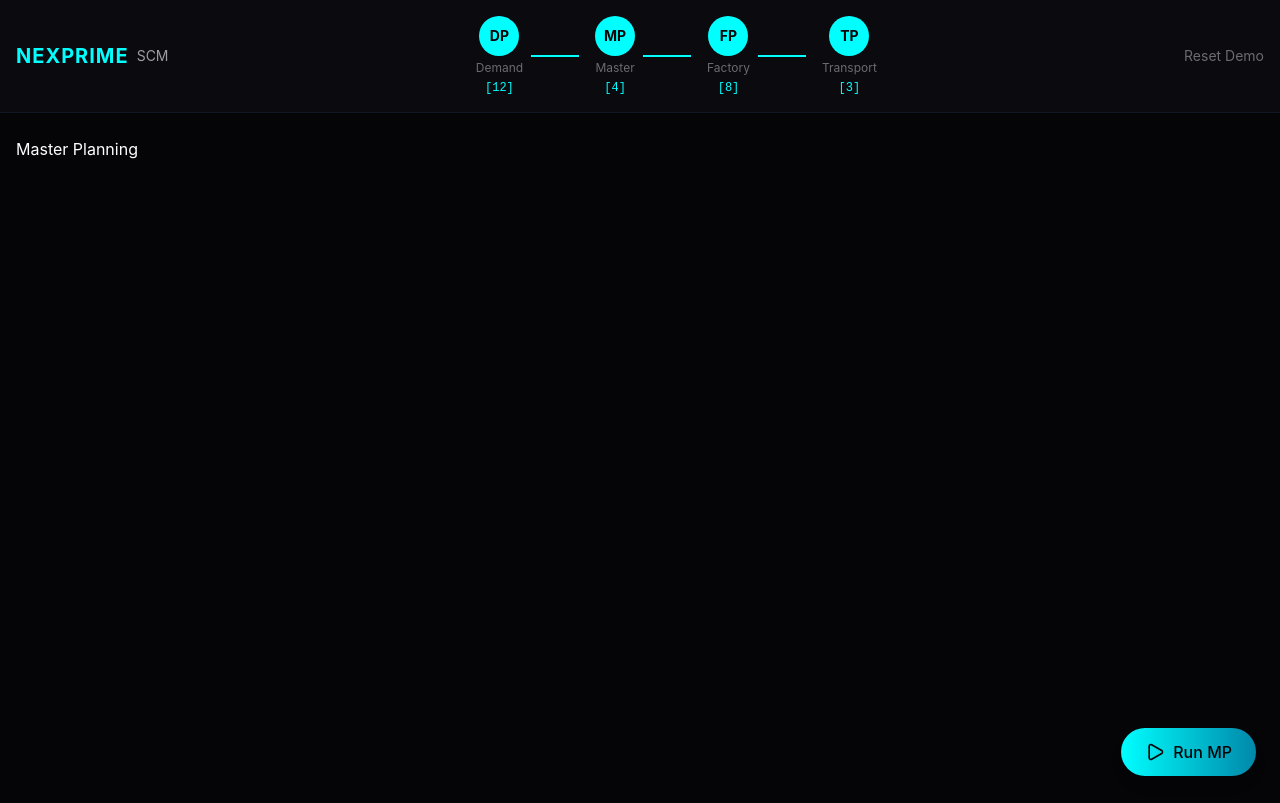
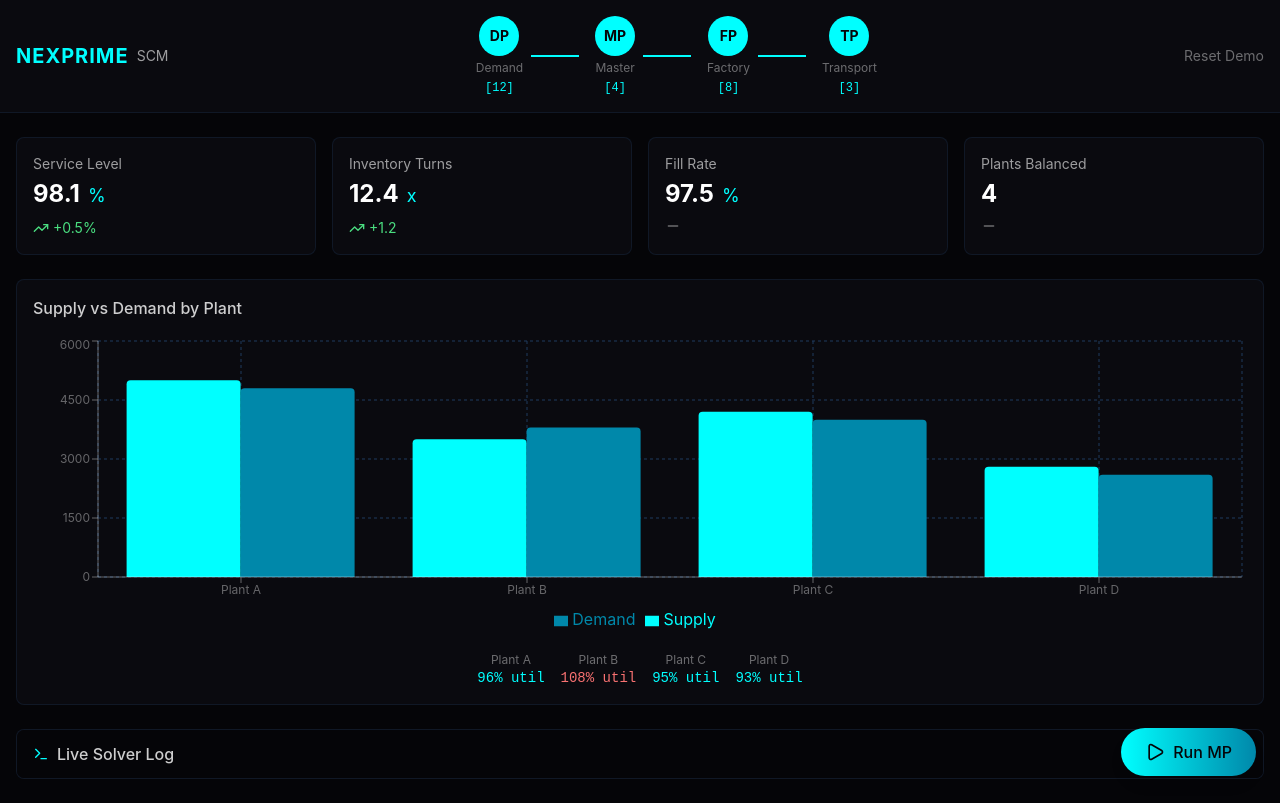
Before and after one commit to hsolemio-lee/SCM-PLATFORM-POC, a React (Vite) app: page /mp in a window 1280 px wide. Built offline with nearby package versions, Linux system fonts and the light colour scheme.

Commit message:
feat: implement Master Planning page with supply/demand chart

```diff
--- /dev/null
+++ b/src/components/visualizations/SupplyDemandChart.tsx
@@ -0,0 +1,56 @@
+import { BarChart, Bar, XAxis, YAxis, CartesianGrid, Tooltip, Legend, ResponsiveContainer } from 'recharts';
+import { MasterPlanItem } from '../../types';
+
+interface SupplyDemandChartProps {
+  data: MasterPlanItem[];
+}
+
+export default function SupplyDemandChart({ data }: SupplyDemandChartProps) {
+  const chartData = data.map(item => ({
+    plant: item.plant,
+    supply: item.supply,
+    demand: item.demand,
+    gap: item.gap,
+    utilization: Math.round(item.utilization * 100),
+  }));
+
+  return (
+    <div className="bg-nexprime-dark border border-nexprime-blue/30 rounded-lg p-4">
+      <h3 className="text-white/80 font-medium mb-4">Supply vs Demand by Plant</h3>
+      <ResponsiveContainer width="100%" height={300}>
+        <BarChart data={chartData} barGap={0}>
+          <CartesianGrid strokeDasharray="3 3" stroke="#1e3a5f" />
+          <XAxis dataKey="plant" stroke="#ffffff60" fontSize={12} />
+          <YAxis stroke="#ffffff60" fontSize={12} />
+          <Tooltip
+            contentStyle={{
+              backgroundColor: '#0a0a0f',
+              border: '1px solid #1e3a5f',
+              borderRadius: '8px',
+            }}
+            labelStyle={{ color: '#ffffff' }}
+            formatter={(value: number, name: string) => [
+              value.toLocaleString(),
+              name.charAt(0).toUpperCase() + name.slice(1)
+            ]}
+          />
+          <Legend />
+          <Bar dataKey="supply" fill="#00FFFF" name="Supply" radius={[4, 4, 0, 0]} />
+          <Bar dataKey="demand" fill="#0088AA" name="Demand" radius={[4, 4, 0, 0]} />
+        </BarChart>
+      </ResponsiveContainer>
+
+      {/* Utilization indicators */}
+      <div className="mt-4 flex gap-4 justify-center">
+        {chartData.map(item => (
+          <div key={item.plant} className="text-center">
+            <div className="text-xs text-white/40">{item.plant}</div>
+            <div className={`text-sm font-mono ${item.utilization > 100 ? 'text-red-400' : 'text-nexprime-cyan'}`}>
+              {item.utilization}% util
+            </div>
+          </div>
+        ))}
+      </div>
+    </div>
+  );
+}
--- a/src/pages/MasterPlanning.tsx
+++ b/src/pages/MasterPlanning.tsx
@@ -1,3 +1,54 @@
+import { useSCM } from '../context/SCMContext';
+import KPICard from '../components/common/KPICard';
+import LiveSolverLog from '../components/common/LiveSolverLog';
+import SupplyDemandChart from '../components/visualizations/SupplyDemandChart';
+
 export default function MasterPlanning() {
-  return <div>Master Planning</div>;
+  const { solverOutputs, solverStatus, logs, expandedLog, setExpandedLog } = useSCM();
+  const { plans, kpis } = solverOutputs.mp;
+
+  return (
+    <div className="space-y-6">
+      {/* KPI Cards */}
+      <div className="grid grid-cols-1 md:grid-cols-4 gap-4">
+        <KPICard
+          label="Service Level"
+          value={kpis.serviceLevel}
+          suffix="%"
+          trend="up"
+          trendValue="+0.5%"
+        />
+        <KPICard
+          label="Inventory Turns"
+          value={kpis.inventoryTurns}
+          suffix="x"
+          trend="up"
+          trendValue="+1.2"
+        />
+        <KPICard
+          label="Fill Rate"
+          value={kpis.fillRate}
+          suffix="%"
+          trend="neutral"
+        />
+        <KPICard
+          label="Plants Balanced"
+          value={plans.length}
+          trend="neutral"
+        />
+      </div>
+
+      {/* Main Visualization */}
+      <SupplyDemandChart data={plans} />
+
+      {/* Live Solver Log */}
+      <LiveSolverLog
+        stage="mp"
+        logs={logs.mp}
+        status={solverStatus.mp}
+        isExpanded={expandedLog === 'mp'}
+        onToggle={() => setExpandedLog(expandedLog === 'mp' ? null : 'mp')}
+      />
+    </div>
+  );
 }
```
